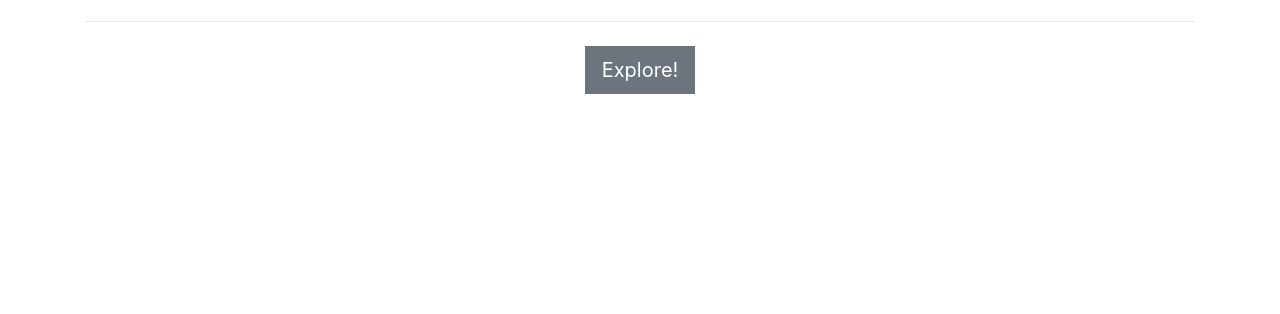
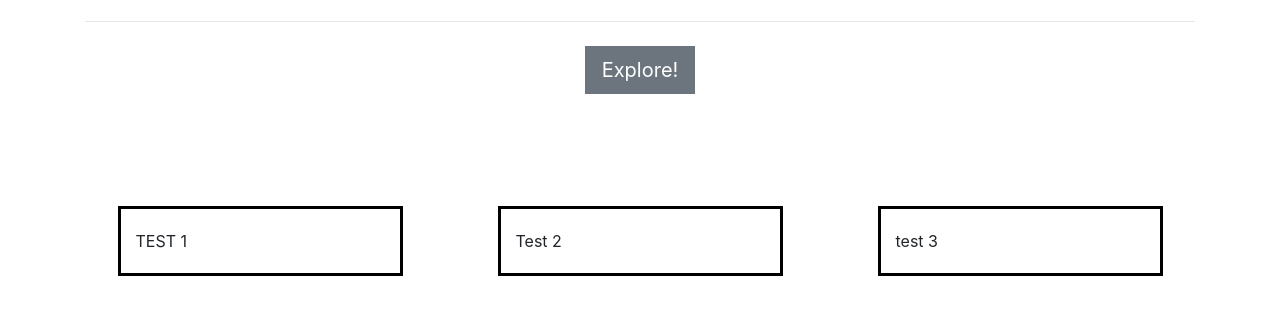
Before and after one commit to Loquen/LJ, a plain HTML site: page html/index.html in a window 1280 px wide. Shown: the part 228-542 px from the top of the page. Drawn offline with nearby package versions, Linux system fonts and the light colour scheme.

Commit message:
updated pic display section

```diff
--- a/css/styles.css
+++ b/css/styles.css
@@ -18,3 +18,10 @@ body{
 .button {
   border-radius: 0 !important;
 }
+
+.box {
+	border-color: black;
+	border-style: solid;
+	padding: 20px;
+	margin: auto;
+}
--- a/html/index.html
+++ b/html/index.html
@@ -57,6 +57,34 @@
           </div>
        <!--  </div>
       </div> -->
-
+    <!--graphic/textile/photo display section: grid of three across when screen space. no border -->
+    <div class="container">
+	<div class="row">
+	    <div class="box col-md-3 col-md-offset-1">
+        TEST 1
+	  	  <!--<img class="img-responsive" src="../images/water-bg.png"> -->
+	    </div>
+	    <div class="box col-md-3">
+        Test 2
+	  	  <!--<img src="../images/water-bg.png">   -->
+	    </div>
+	    <div class="box col-md-3 col-md-offset-1">
+        test 3
+	  	  <!--<img src="../images/water-bg.png">  -->
+      </div>
+	</div>
+    </div>
+    <!-- web display section: grid w/ image, text blurb on each line -->
+  <!--<div class="container">
+  	<div class="row">
+      <div class="col-md-4">
+  	  	<img src="../images/water-bg.png">Website Name
+  	  </div>
+  	  <div class="col-md-4">
+  	    	<p>Testing textTTTTTTTTTTesting text esting text esting text esting text esting text esting text esting text esting text esting text esting text
+  	    	</p>
+  	  </div>
+  	</div>
+  </div> -->
   </body>
 </html>
--- /dev/null
+++ b/todo.txt
@@ -0,0 +1,4 @@
+1. add padding to top of jumbotron ~100px/50em
+2. integrate all images into repo
+3. finish formatting of 3 Picture display section
+4. finish formatting of web display section
```
